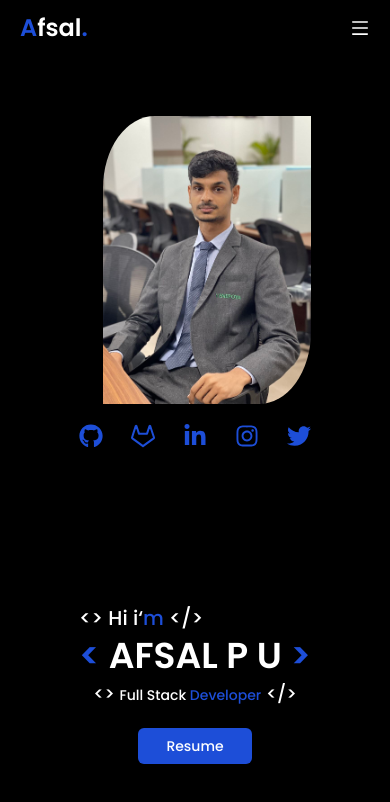
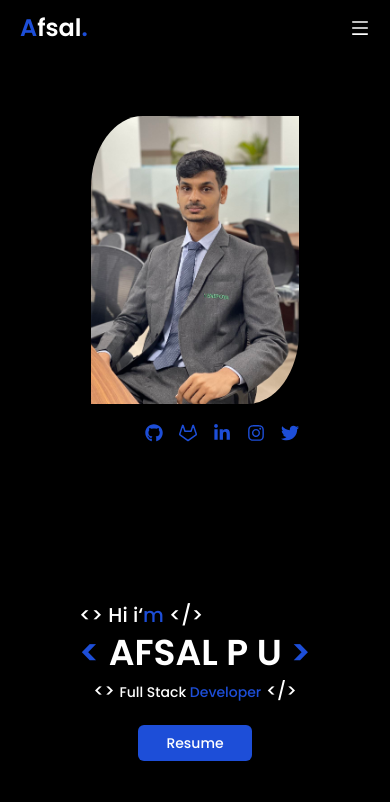
Before and after one commit to afsal-p-u/afsal-p-u, a Next.js app: page / in a window 390 px wide. Shown: the top 802 px of the page. Built offline with nearby package versions, Linux system fonts and the light colour scheme.

Commit message:
added some changes

```diff
--- a/components/Hero.tsx
+++ b/components/Hero.tsx
@@ -46,21 +46,21 @@ const Home = () => {
               className="w-[100%] h-[100%] object-cover"
             />
           </div>
-          <div className="flex gap-7">
+          <div className="flex gap-7 max-sm:gap-4">
             <Link href="https://github.com/afsal-p-u" target="_blank">
-              <FaGithub className="text-2xl text-blue-700" />
+              <FaGithub className="text-lg text-blue-700 sm:text-2xl" />
             </Link>
             <Link href="https://gitlab.com/afsal_p_u" target="_blank">
-              <FiGitlab className="text-2xl text-blue-700" />
+              <FiGitlab className="text-lg text-blue-700 sm:text-2xl" />
             </Link>
             <Link href="https://www.linkedin.com/in/afsal-p-u/" target="_blank">
-              <FaLinkedinIn className="text-2xl text-blue-700" />
+              <FaLinkedinIn className="text-lg text-blue-700 sm:text-2xl" />
             </Link>
             <Link href="https://www.instagram.com/afsal_p_u/" target="_blank">
-              <FaInstagram className="text-2xl text-blue-700" />
+              <FaInstagram className="text-lg text-blue-700 sm:text-2xl" />
             </Link>
             <Link href="https://twitter.com/_afsal_p_u_" target="_blank">
-              <FaTwitter className="text-2xl text-blue-700" />
+              <FaTwitter className="text-lg text-blue-700 sm:text-2xl" />
             </Link>
           </div>
         </div>
--- a/components/Projects.tsx
+++ b/components/Projects.tsx
@@ -4,7 +4,7 @@ import ProjectItem from "./ProjectItem";
 const Projects = () => {
   return (
     <div className="bg-black text-white">
-      <div className="container mx-auto h-screen">
+      <div className="container mx-auto h-screen max-sm:px-5">
         <div className="pt-10">
           <select
             name=""
```
